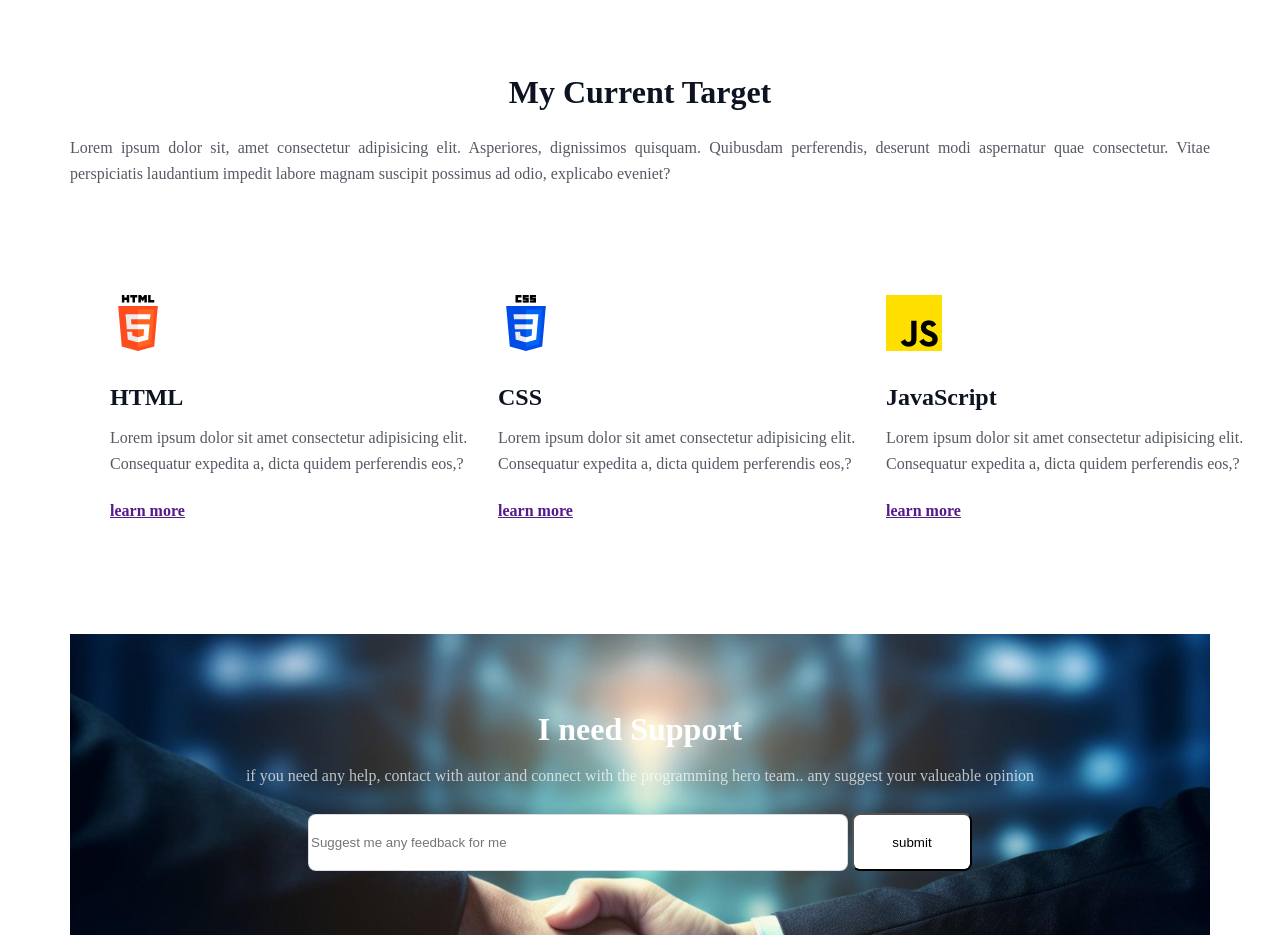
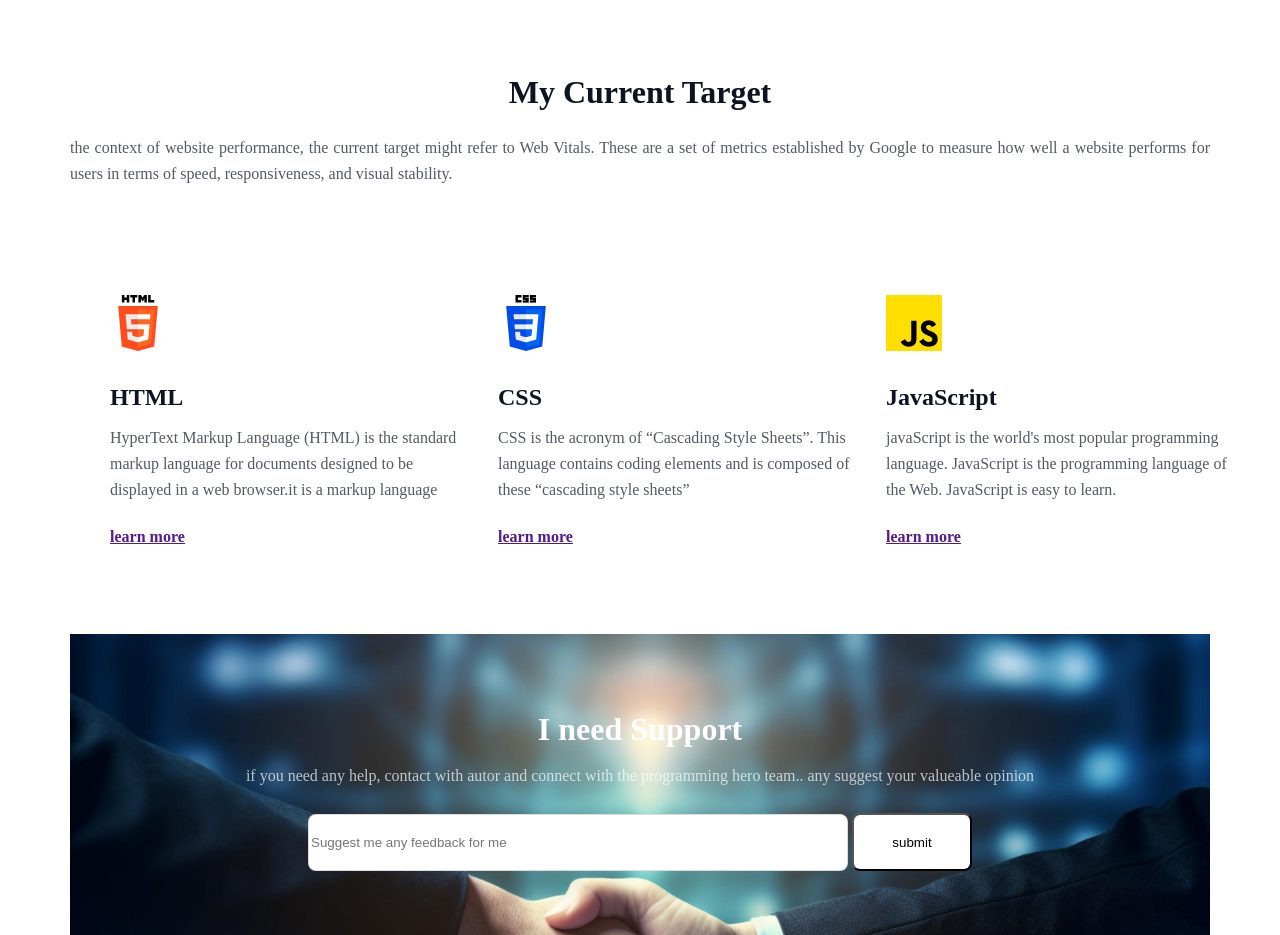
Before and after one commit to aabdullaalmamun/PH-Assignment1, a plain HTML site: page index.html in a window 1280 px wide. Shown: the part 3260-4195 px from the top of the page. Drawn offline with Linux system fonts and the light colour scheme; a web font is replaced by a local one.

Commit message:
error solve

```diff
--- a/index.html
+++ b/index.html
@@ -89,12 +89,12 @@
 
 <section class="section4">
 <h3 id="sec4-h3">My Current Target</h3>
-<p id="sec4-p">Lorem ipsum dolor sit, amet consectetur adipisicing elit. Asperiores, dignissimos quisquam. Quibusdam perferendis, deserunt modi aspernatur quae consectetur. Vitae perspiciatis laudantium impedit labore magnam suscipit possimus ad odio, explicabo eveniet?</p>
+<p id="sec4-p">the context of website performance, the current target might refer to Web Vitals. These are a set of metrics established by Google to measure how well a website performs for users in terms of speed, responsiveness, and visual stability.</p>
 <div class="sec4-parent">
     <div class="sec4-child">
     <p class="sec4-img"><img src="./assets/html.png"></p>
     <p><h4>HTML</h4></p>
-    <p class="sec4-p">Lorem ipsum dolor sit amet consectetur adipisicing elit. Consequatur expedita a, dicta quidem perferendis eos,?</p>
+    <p class="sec4-p">HyperText Markup Language (HTML) is the standard markup language for documents designed to be displayed in a web browser.it is a markup language</p>
     <p class="sec4-a"><a href=""><strong>learn more</strong></a></p>
 </div>
 
@@ -102,14 +102,16 @@
     <div class="sec4-child">
         <p class="sec4-img"><img src="./assets/css.png"></p>
         <p><h4>CSS</h4></p>
-        <p class="sec4-p">Lorem ipsum dolor sit amet consectetur adipisicing elit. Consequatur expedita a, dicta quidem perferendis eos,?</p>
+        <p class="sec4-p">CSS is the acronym of “Cascading Style Sheets”. This language contains coding elements and is composed of these “cascading style sheets” </p>
         <p class="sec4-a"><a href=""><strong>learn more</strong></a></p>
 
     </div>
     <div class="sec4-child">
         <p class="sec4-img"><img src="./assets/js.png"></p>
         <p><h4>JavaScript</h4></p>
-        <p class="sec4-p">Lorem ipsum dolor sit amet consectetur adipisicing elit. Consequatur expedita a, dicta quidem perferendis eos,?</p>
+        <p class="sec4-p">javaScript is the world's most popular programming language.
+            JavaScript is the programming language of the Web.
+            JavaScript is easy to learn.</p>
         <p class="sec4-a"><a href=""><strong>learn more</strong></a></p>
 
     </div>
@@ -129,7 +131,9 @@
          </div>
 </div>
 </section>
-
+<footer>
+    <p></p>
+</footer>
 
 </body>
 </html>
```
